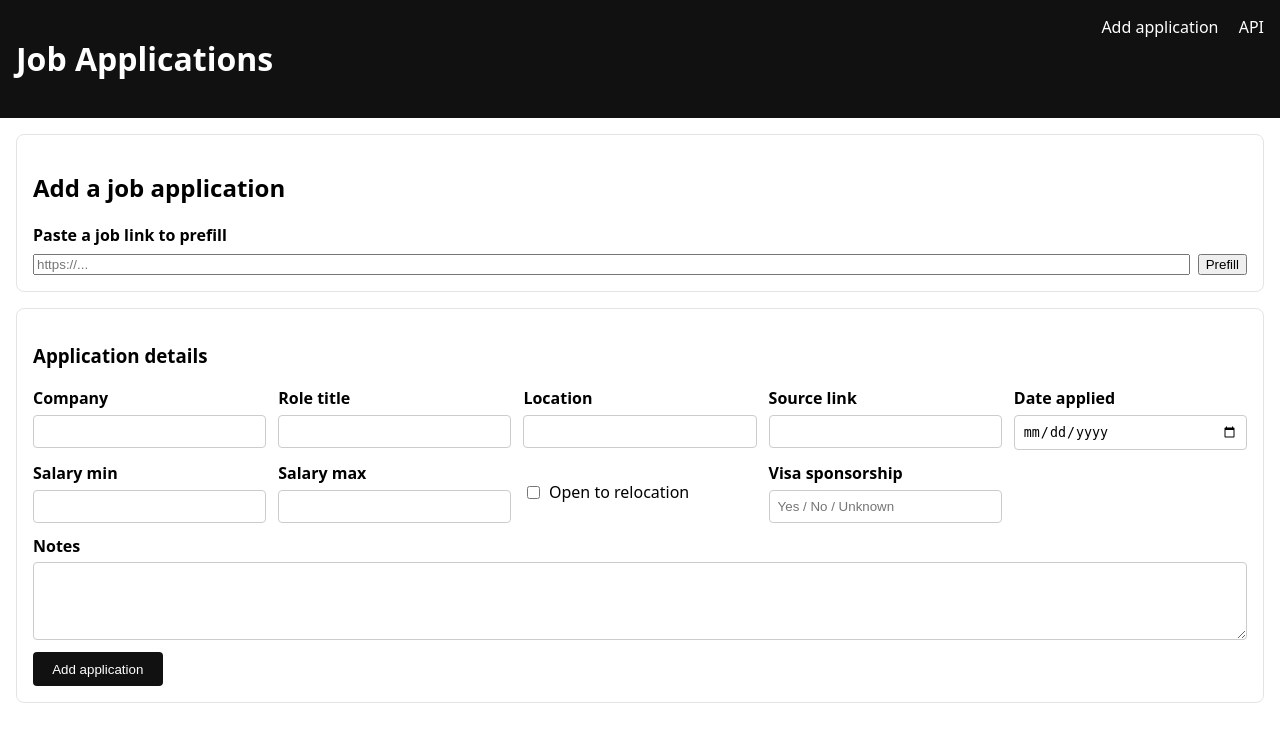
After one commit to Teejardni/application-tracker, a FastAPI app: template app/templates/new_application.html in a window 1280 px wide. The commit adds this page. Shown: the top 742 px of the page. Run offline with FastAPI, Linux system fonts and the light colour scheme; the template is opened without the code that fills it, so the values that code supplies are empty; parts of the project's set-up code (start-up, migrations or seed data) failed here and were passed over.

Commit message:
Add UI flow to create applications

```diff
--- a/app/static/css/main.css
+++ b/app/static/css/main.css
@@ -18,10 +18,14 @@ header a {
   text-decoration: none;
 }
 
+main {
+  padding: 1rem;
+}
+
 .kanban {
   display: flex;
   gap: 1rem;
-  padding: 1rem;
+  padding: 0;
 }
 
 .column {
@@ -53,3 +57,70 @@ header a {
 .timeline-item small {
   color: #666;
 }
+
+.panel {
+  background: #fff;
+  border: 1px solid #e4e4e4;
+  border-radius: 8px;
+  padding: 1rem;
+  margin-bottom: 1rem;
+}
+
+.form-row label {
+  display: block;
+  font-weight: 600;
+  margin-bottom: 0.5rem;
+}
+
+.form-inline {
+  display: flex;
+  gap: 0.5rem;
+}
+
+.form-inline input {
+  flex: 1;
+}
+
+.form-error {
+  color: #b00020;
+  margin-top: 0.5rem;
+}
+
+.form-grid {
+  display: grid;
+  grid-template-columns: repeat(auto-fit, minmax(220px, 1fr));
+  gap: 0.75rem;
+}
+
+.form-grid label {
+  display: flex;
+  flex-direction: column;
+  gap: 0.35rem;
+  font-weight: 600;
+}
+
+.form-grid input,
+.form-grid textarea {
+  padding: 0.5rem;
+  border: 1px solid #ccc;
+  border-radius: 4px;
+}
+
+.form-grid .checkbox {
+  flex-direction: row;
+  align-items: center;
+  font-weight: 500;
+}
+
+.form-grid .full-width {
+  grid-column: 1 / -1;
+}
+
+.form-grid button {
+  padding: 0.6rem 1.2rem;
+  background: #111;
+  color: #fff;
+  border: none;
+  border-radius: 4px;
+  cursor: pointer;
+}
--- a/app/templates/base.html
+++ b/app/templates/base.html
@@ -9,6 +9,7 @@
   <header>
     <h1>Job Applications</h1>
     <nav>
+      <a href="/ui/applications/new">Add application</a>
       <a href="/docs">API</a>
     </nav>
   </header>
--- /dev/null
+++ b/app/templates/new_application.html
@@ -0,0 +1,68 @@
+{% extends "base.html" %}
+{% block content %}
+
+<section class="panel">
+  <h2>Add a job application</h2>
+
+  <form class="form-row" method="get" action="/ui/applications/new">
+    <label for="url">Paste a job link to prefill</label>
+    <div class="form-inline">
+      <input type="url" id="url" name="url" placeholder="https://..." value="{{ prefill.source or '' }}" />
+      <button type="submit">Prefill</button>
+    </div>
+    {% if error %}
+      <p class="form-error">{{ error }}</p>
+    {% endif %}
+  </form>
+</section>
+
+<section class="panel">
+  <h3>Application details</h3>
+  <form class="form-grid" method="post" action="/ui/applications">
+    <label>
+      Company
+      <input type="text" name="company" required value="{{ prefill.company or '' }}" />
+    </label>
+    <label>
+      Role title
+      <input type="text" name="role_title" required value="{{ prefill.role_title or '' }}" />
+    </label>
+    <label>
+      Location
+      <input type="text" name="location" value="{{ prefill.location or '' }}" />
+    </label>
+    <label>
+      Source link
+      <input type="url" name="source" value="{{ prefill.source or '' }}" />
+    </label>
+    <label>
+      Date applied
+      <input type="date" name="date_applied" value="{{ today }}" />
+    </label>
+    <label>
+      Salary min
+      <input type="number" name="salary_min" min="0" />
+    </label>
+    <label>
+      Salary max
+      <input type="number" name="salary_max" min="0" />
+    </label>
+    <label class="checkbox">
+      <input type="checkbox" name="relocation" />
+      Open to relocation
+    </label>
+    <label>
+      Visa sponsorship
+      <input type="text" name="visa_sponsorship" placeholder="Yes / No / Unknown" />
+    </label>
+    <label class="full-width">
+      Notes
+      <textarea name="notes" rows="4"></textarea>
+    </label>
+    <div class="full-width">
+      <button type="submit">Add application</button>
+    </div>
+  </form>
+</section>
+
+{% endblock %}
```
Also changed, not shown: app/apis/pages.py (+59 -2 lines), app/services/scrape.py (added, +121 -0 lines).
